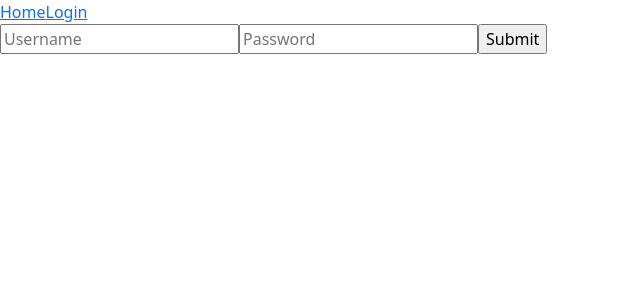
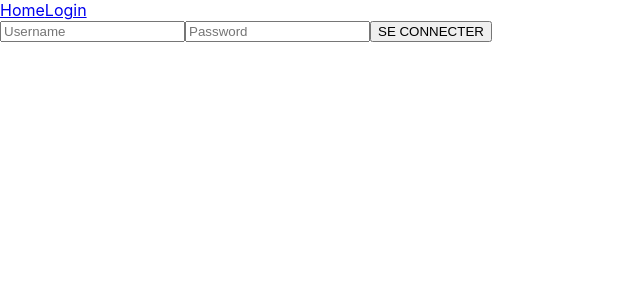
Before and after one commit to jesselessa/react-poke-context, a React (Create React App) app: page /login in a window 1280 px wide. Shown: the top 300 px of the page, without its empty margins (0-640 px from the left). Built offline with nearby package versions, Linux system fonts and the light colour scheme.

Commit message:
fixed home render by adding a useState for loading

```diff
--- a/src/App.js
+++ b/src/App.js
@@ -1,7 +1,7 @@
-import "bootstrap/dist/css/bootstrap.min.css";
+import React from "react";
+// import "bootstrap/dist/css/bootstrap.min.css";
 import { BrowserRouter, Switch, Route } from "react-router-dom";
 import NavBar from "./components/NavBar";
-
 import Home from "./components/Home";
 import Login from "./components/Login";
 
@@ -11,7 +11,7 @@ function App() {
       <NavBar></NavBar>
       <Switch>
         <Route exact path="/" component={Home}></Route>
-        <Route path="/login" component={Login}></Route>
+        <Route exact path="/login" component={Login}></Route>
       </Switch>
     </BrowserRouter>
   );
--- a/src/components/Home.js
+++ b/src/components/Home.js
@@ -1,35 +1,45 @@
 import { useState, useEffect } from "react";
 
 export default function Home() {
-  // Hooks
+  // Hooks - States
   const [pokemon, setPokemon] = useState({});
   const [number, setNumber] = useState(1);
+  const [loading, setLoading] = useState(true);
 
+  // Hooks - componentDidMount/componentDidUpdate
   useEffect(() => {
     fetch(`https://pokeapi.co/api/v2/pokemon/${number}`)
       .then((res) => res.json())
       .then((res) => {
         setPokemon(res);
-        console.log(pokemon);
+        setLoading(false);
+        console.log(res);
       })
       .catch((err) => console.log(err));
   }, [number]);
 
-  const getRandomNumber = () => {
+  // Get a random number
+  function randomNumber() {
     return setNumber(Math.floor(Math.random() * 100) + 1);
-  };
+  }
 
   return (
     <>
-      <button type="submit" onClick={getRandomNumber}>
+      {loading ? (
+        <p>Content is loading...</p>
+      ) : (
+        <>
+          <button type="submit" onClick={randomNumber}>
             GET A POKEMON
           </button>
-      <div>
+          <div className="infos">
             <p>Name : {pokemon.name}</p>
             <p>Height :{pokemon.height}</p>
             <p>Weight : {pokemon.weight}</p>
             <p>Type : {pokemon.types[0].type.name}</p>
           </div>
         </>
+      )}
+    </>
   );
 }
--- a/src/components/Login.js
+++ b/src/components/Login.js
@@ -1,3 +1,4 @@
+import React from "react";
 import { useForm } from "react-hook-form";
 
 export default function Login() {
@@ -20,7 +21,7 @@ export default function Login() {
           placeholder="Username"
         />
         {errors.username && (
-          <span>Username must not be more than fifteen characters</span>
+          <span>Username must not contain more than fifteen characters</span>
         )}
         <input
           {...register("password", { required: true })}
@@ -31,9 +32,9 @@ export default function Login() {
           placeholder="Password"
         />
         {errors.password && (
-          <span>Password needs to be more than six characters</span>
+          <span>Password must contain at least six characters</span>
         )}
-        <input type="submit" />
+        <input type="submit" value="SE CONNECTER" />
       </form>
     </div>
   );
```
Lines whose indentation alone changed are shown as unchanged.
